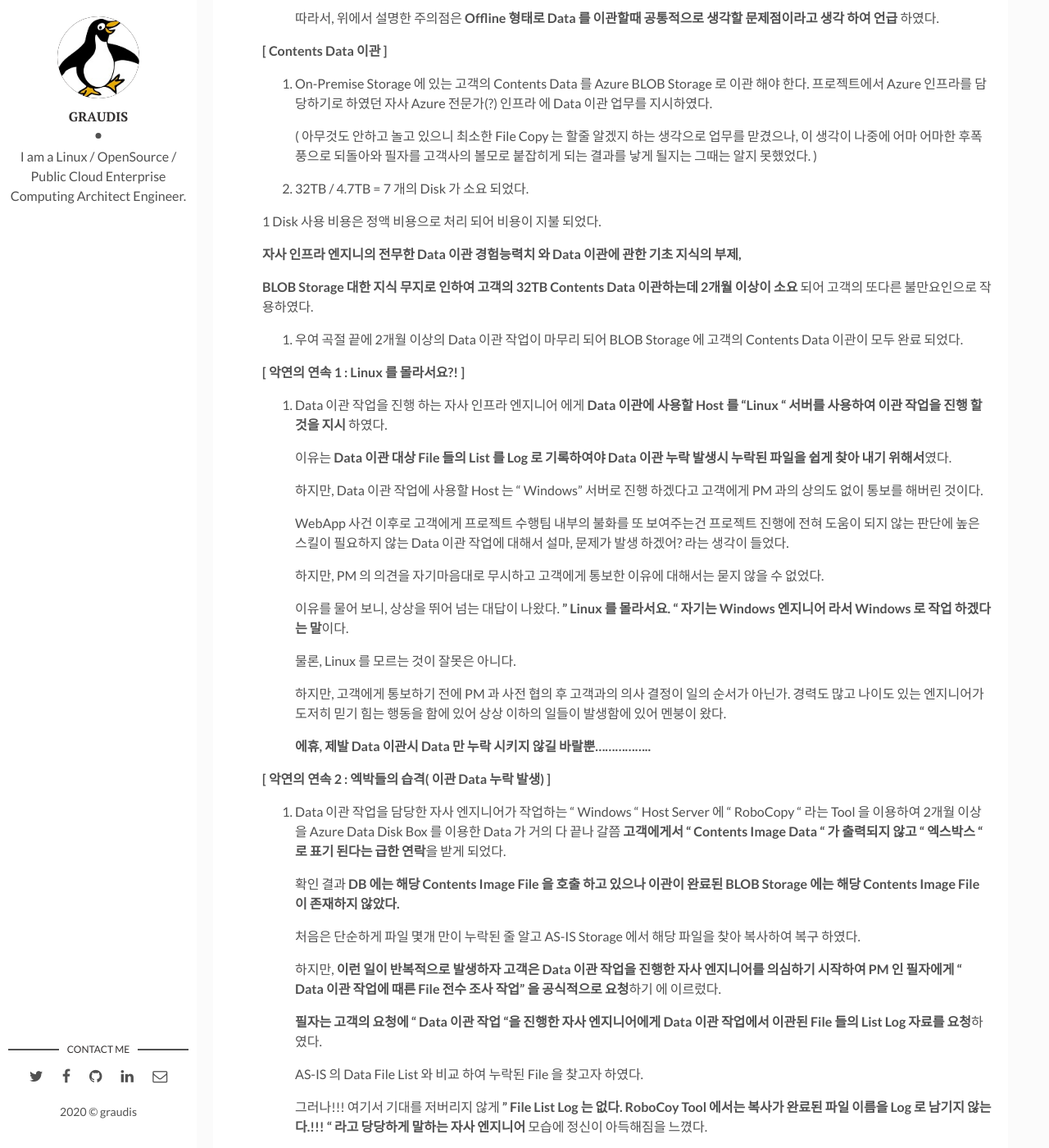
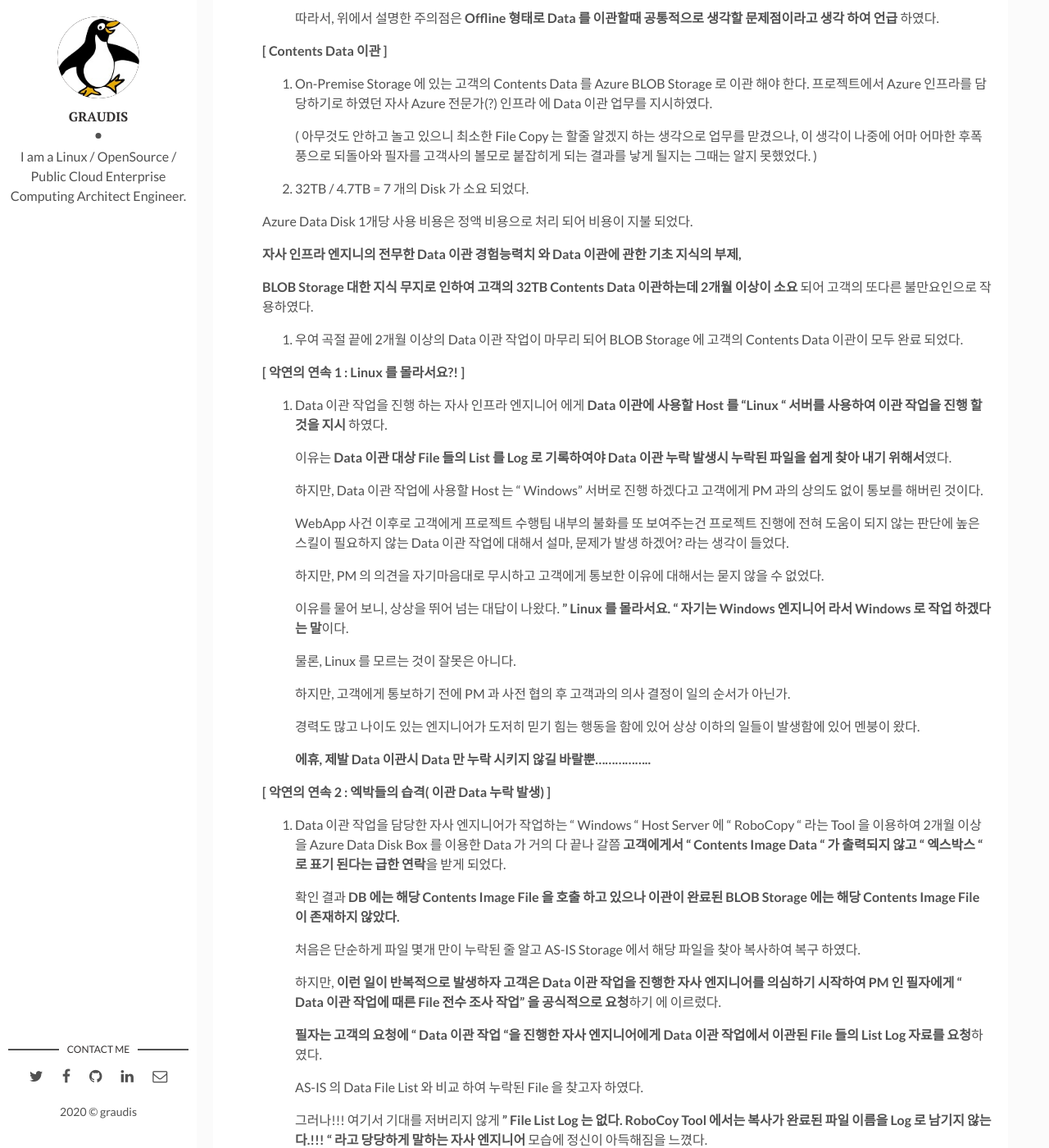
Before and after one commit to graudis/graudis.github.io, a Jekyll site: the page built from _posts/2020-10-11-azure-webapp-6.md, in a window 1280 px wide and 1400 px high, scrolled down 2886 px. Shown: the whole window at 82% size. Built offline with Jekyll 4.4.1, drawn with Linux system fonts in a browser that asks for light colours.

Commit message:
Update 2020-10-11-azure-webapp-6.md

```diff
--- a/_posts/2020-10-11-azure-webapp-6.md
+++ b/_posts/2020-10-11-azure-webapp-6.md
@@ -160,7 +160,7 @@ tags: cloud azure MS
 
    2. 32TB / 4.7TB = 7 개의 Disk 가 소요 되었다.
 
-   1 Disk 사용 비용은 정액 비용으로 처리 되어 비용이 지불 되었다.
+   Azure Data Disk 1개당 사용 비용은 정액 비용으로 처리 되어 비용이 지불 되었다.
 
    **자사 인프라 엔지니의 전무한 Data 이관 경험능력치 와 Data 이관에 관한 기초 지식의 부제,**
 
@@ -169,6 +169,7 @@ tags: cloud azure MS
 
 
    3. 우여 곡절 끝에 2개월 이상의 Data 이관 작업이 마무리 되어 BLOB Storage 에 고객의 Contents Data 이관이 모두 완료 되었다.
+
 
 
 
@@ -191,9 +192,12 @@ tags: cloud azure MS
 
       물론, Linux 를 모르는 것이 잘못은 아니다.
 
-      하지만, 고객에게 통보하기 전에 PM 과 사전 협의 후 고객과의 의사 결정이 일의 순서가 아닌가. 경력도 많고 나이도 있는 엔지니어가 도저히 믿기 힘는 행동을 함에 있어 상상 이하의 일들이 발생함에 있어 멘붕이 왔다.
+      하지만, 고객에게 통보하기 전에 PM 과 사전 협의 후 고객과의 의사 결정이 일의 순서가 아닌가.
+
+      경력도 많고 나이도 있는 엔지니어가 도저히 믿기 힘는 행동을 함에 있어 상상 이하의 일들이 발생함에 있어 멘붕이 왔다.
 
       **에휴, 제발 Data 이관시 Data 만 누락 시키지 않길 바랄뿐.................**
+
 
 
 
```
